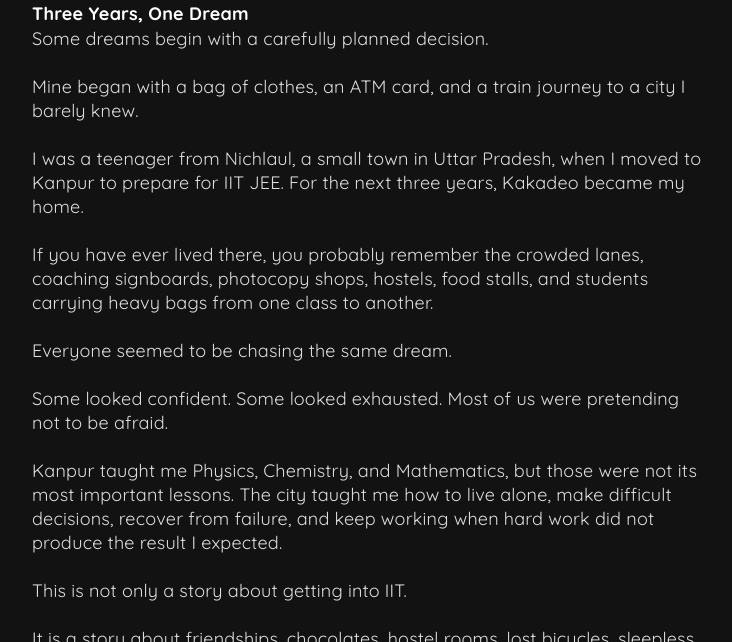
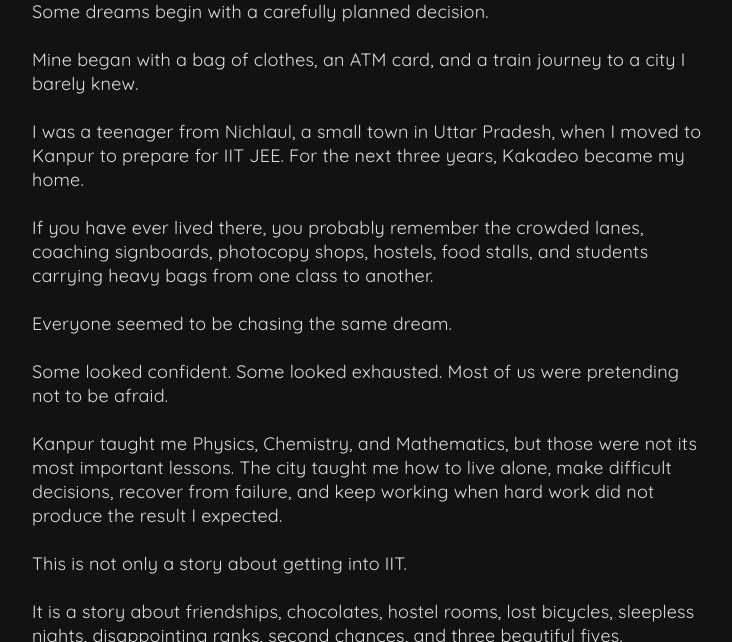
Before and after one commit to spraphul/blog, a Jekyll site: the page built from _posts/2026-07-28-journey.md, in a window 1280 px wide and 900 px high, scrolled down 365 px, cut to the strip 258-900 px from the top of the window. Shown: the whole strip, without its empty margins (270-1002 px from the left). Built offline with Jekyll 4.4.1, drawn with Linux system fonts in a browser that asks for light colours; some web fonts are replaced.

Commit message:
Remove title from journey post
Removed the title 'Three Years, One Dream' from the post.

```diff
--- a/_posts/2026-07-28-journey.md
+++ b/_posts/2026-07-28-journey.md
@@ -7,8 +7,6 @@
 ---
 
 ![Three Years, One Dream: From Kakadeo to IIT Kanpur]({{ site.baseurl }}/img/3yrs1dream.png)
-
-# Three Years, One Dream
 
 Some dreams begin with a carefully planned decision.
 
```
